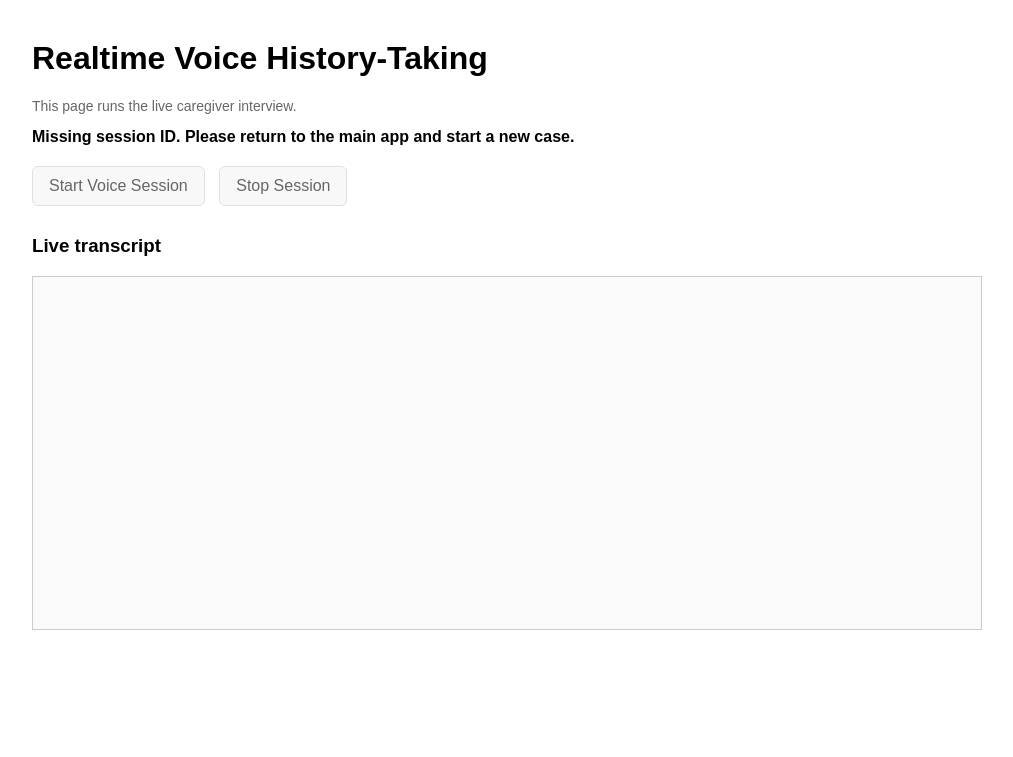
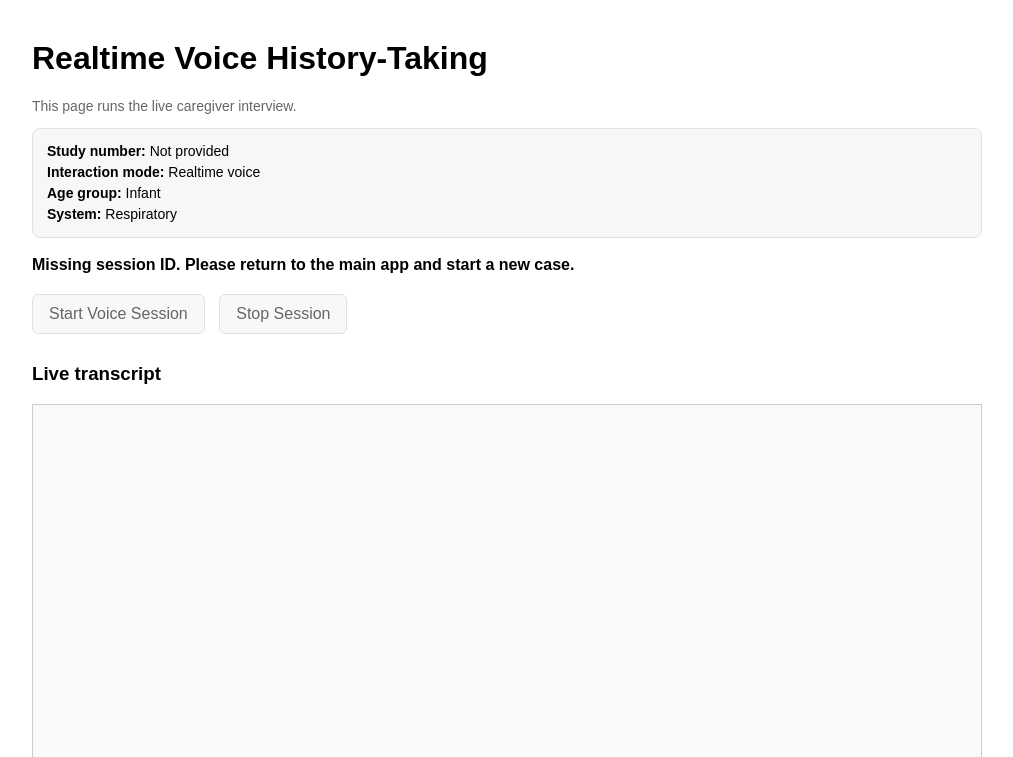
Before and after one commit to 09400760-debug/History-taking-voice, a FastAPI app: page / in a window 1280 px wide. Shown: the top 757 px of the page, without its empty margins (133-1146 px from the left). Run offline with FastAPI, Linux system fonts and the light colour scheme.

Commit message:
Update index.html

```diff
--- a/templates/index.html
+++ b/templates/index.html
@@ -60,11 +60,22 @@
       border: 1px solid #e0b4b4;
       background: #fff6f6;
     }
+    .meta {
+      margin: 14px 0 18px 0;
+      padding: 12px 14px;
+      background: #f7f7f7;
+      border: 1px solid #e2e2e2;
+      border-radius: 8px;
+      font-size: 14px;
+      line-height: 1.5;
+    }
   </style>
 </head>
 <body>
   <h1>Realtime Voice History-Taking</h1>
   <p class="small">This page runs the live caregiver interview.</p>
+
+  <div class="meta" id="sessionMeta"></div>
 
   <div id="status">Preparing session...</div>
 
@@ -98,7 +109,9 @@
     let transcriptSaved = false;
     let stopInProgress = false;
     let autoStarted = false;
-    let finalChoiceAsked = false;
+
+    let sessionStartTime = null;
+    let sessionEndTime = null;
     let pendingAutoFeedback = "0";
 
     const statusEl = document.getElementById("status");
@@ -110,22 +123,23 @@
     const warningSection = document.getElementById("warningSection");
     const returnBtn = document.getElementById("returnBtn");
     const manualReturnBtn = document.getElementById("manualReturnBtn");
+    const sessionMetaEl = document.getElementById("sessionMeta");
 
     const ALLOWED_RETURN_ORIGINS = [
       "https://history-takinggit-eexzk8appdm3vzfej2vtuzn.streamlit.app"
     ];
 
-    const FINAL_FEEDBACK_QUESTION =
-      "Would you like to get your assessment and feedback now?";
+    const PRECEPTOR_INVITE_LINE =
+      "Would you like to move to preceptor mode?";
 
-    const FINAL_STOP_YES =
-      "Thank you. Please click stop session now.";
+    const FINAL_PRECEPTOR_PROMPT_SNIPPET_1 =
+      "based on the history what is your assessment";
 
-    const FINAL_STOP_NO =
-      "Okay. Please click stop session now.";
+    const FINAL_PRECEPTOR_PROMPT_SNIPPET_2 =
+      "what are your differential diagnoses";
 
-    const LEGACY_FINAL_LINE =
-      "Thank you. Please click stop session. You will then be taken back automatically for feedback and scoring.";
+    const FINAL_COMPLETION_LINE =
+      "Thank you. This session is complete. Please click stop session now.";
 
     function getQueryParam(name, fallback = "") {
       const params = new URLSearchParams(window.location.search);
@@ -140,7 +154,40 @@
         .replace(/\s+/g, " ");
     }
 
+    function isoNow() {
+      return new Date().toISOString();
+    }
+
+    function durationSeconds(startIso, endIso) {
+      if (!startIso || !endIso) return null;
+      const start = new Date(startIso).getTime();
+      const end = new Date(endIso).getTime();
+      if (Number.isNaN(start) || Number.isNaN(end)) return null;
+      return Math.max(0, Math.round((end - start) / 1000));
+    }
+
     const SESSION_ID = getQueryParam("session_id", "");
+    const STUDY_NUMBER = getQueryParam("study_number", "");
+    const INTERACTION_MODE = getQueryParam("interaction_mode", "");
+    const AGE_GROUP = getQueryParam("age_group", "Infant");
+    const SYSTEM = getQueryParam("system", "Respiratory");
+    const CAREGIVER_NAME = getQueryParam("caregiver_name", "Lindiwe");
+    const CHILD_NAME = getQueryParam("child_name", "");
+    const PRESENTING_COMPLAINT = getQueryParam("presenting_complaint", "");
+    const CASE_SUMMARY = getQueryParam("case_summary", "");
+    const OPENING_LINE = getQueryParam(
+      "opening_line",
+      `Hello doctor, I'm ${CAREGIVER_NAME}. My child's name is ${CHILD_NAME}.`
+    );
+
+    function renderSessionMeta() {
+      sessionMetaEl.innerHTML = `
+        <strong>Study number:</strong> ${STUDY_NUMBER || "Not provided"}<br>
+        <strong>Interaction mode:</strong> ${INTERACTION_MODE || "Realtime voice"}<br>
+        <strong>Age group:</strong> ${AGE_GROUP || "Not provided"}<br>
+        <strong>System:</strong> ${SYSTEM || "Not provided"}
+      `;
+    }
 
     function buildSafeReturnUrl(autoFeedback = "0") {
       const rawReturnUrl = getQueryParam("return_url", "");
@@ -177,8 +224,6 @@
       }
     }
 
-    setReturnLinks("0");
-
     function appendTranscriptLineToDOM(speaker, text) {
       const line = document.createElement("div");
       line.className = "line";
@@ -204,6 +249,19 @@
       try {
         const payload = {
           session_id: SESSION_ID,
+          study_number: STUDY_NUMBER || null,
+          interaction_mode: INTERACTION_MODE || "Realtime voice",
+          age_group: AGE_GROUP || null,
+          system: SYSTEM || null,
+          caregiver_name: CAREGIVER_NAME || null,
+          child_name: CHILD_NAME || null,
+          presenting_complaint: PRESENTING_COMPLAINT || null,
+          case_summary: CASE_SUMMARY || null,
+          opening_line: OPENING_LINE || null,
+          started_at: sessionStartTime,
+          ended_at: sessionEndTime || isoNow(),
+          duration_seconds: durationSeconds(sessionStartTime, sessionEndTime || isoNow()),
+          session_completed: sessionFinished,
           transcript_lines: transcriptLines,
           transcript_text: transcriptLines.map(x => `${x.speaker}: ${x.text}`).join("\n")
         };
@@ -235,8 +293,9 @@
       transcriptLines = [];
       transcriptSaved = false;
       stopInProgress = false;
-      finalChoiceAsked = false;
       pendingAutoFeedback = "0";
+      sessionStartTime = null;
+      sessionEndTime = null;
 
       transcriptEl.innerHTML = "";
       returnSection.style.display = "none";
@@ -254,20 +313,18 @@
       returnSection.style.display = "none";
     }
 
-    function isFeedbackQuestion(botText) {
-      return normalizeText(botText) === normalizeText(FINAL_FEEDBACK_QUESTION);
+    function isPreceptorInvite(botText) {
+      return normalizeText(botText) === normalizeText(PRECEPTOR_INVITE_LINE);
     }
 
-    function isFinalStopYes(botText) {
-      return normalizeText(botText) === normalizeText(FINAL_STOP_YES);
+    function isPreceptorPrompt(botText) {
+      const norm = normalizeText(botText);
+      return norm.includes(FINAL_PRECEPTOR_PROMPT_SNIPPET_1)
+        && norm.includes(FINAL_PRECEPTOR_PROMPT_SNIPPET_2);
     }
 
-    function isFinalStopNo(botText) {
-      return normalizeText(botText) === normalizeText(FINAL_STOP_NO);
-    }
-
-    function isLegacyFinalLine(botText) {
-      return normalizeText(botText) === normalizeText(LEGACY_FINAL_LINE);
+    function isFinalCompletionLine(botText) {
+      return normalizeText(botText) === normalizeText(FINAL_COMPLETION_LINE);
     }
 
     async function tearDownSession() {
@@ -297,9 +354,10 @@
       stopBtn.disabled = true;
     }
 
-    async function completeAndReturn(autoFeedback = "0") {
+    async function completeAndReturn(autoFeedback = "1") {
       sessionFinished = true;
       pendingAutoFeedback = autoFeedback;
+      sessionEndTime = isoNow();
       setReturnLinks(autoFeedback);
 
       statusEl.textContent = autoFeedback === "1"
@@ -322,19 +380,10 @@
 
       try {
         resetUiForNewSession();
+        sessionStartTime = isoNow();
         statusEl.textContent = "Accessing microphone...";
 
-        const age_group = getQueryParam("age_group", "Infant");
-        const system = getQueryParam("system", "Respiratory");
-        const caregiver_name = getQueryParam("caregiver_name", "Lindiwe");
-        const child_name = getQueryParam("child_name", "");
-        const presenting_complaint = getQueryParam("presenting_complaint", "");
-        const case_summary = getQueryParam("case_summary", "");
-        const opening_line = getQueryParam(
-          "opening_line",
-          `Hello doctor, I'm ${caregiver_name}. My child's name is ${child_name}.`
-        );
-        const normalizedOpeningLine = normalizeText(opening_line);
+        const normalizedOpeningLine = normalizeText(OPENING_LINE);
 
         if (!SESSION_ID) {
           statusEl.textContent = "Missing session ID. Please return to the main app and start a new case.";
@@ -395,36 +444,17 @@
 
               addTranscriptLine("Bot", botText);
 
-              if (normalizedBotText === normalizeText("Would you like to move to preceptor mode?")) {
+              if (isPreceptorInvite(botText)) {
                 statusEl.textContent = "Preceptor handoff offered";
                 return;
               }
 
-              if (
-                normalizedBotText.includes("based on the history what is your assessment") &&
-                normalizedBotText.includes("what are your differential diagnoses")
-              ) {
+              if (isPreceptorPrompt(botText)) {
                 statusEl.textContent = "Preceptor mode";
                 return;
               }
 
-              if (isFeedbackQuestion(botText)) {
-                finalChoiceAsked = true;
-                statusEl.textContent = "Waiting for feedback choice";
-                return;
-              }
-
-              if (isFinalStopYes(botText)) {
-                await completeAndReturn("1");
-                return;
-              }
-
-              if (isFinalStopNo(botText)) {
-                await completeAndReturn("0");
-                return;
-              }
-
-              if (isLegacyFinalLine(botText)) {
+              if (isFinalCompletionLine(botText)) {
                 await completeAndReturn("1");
                 return;
               }
@@ -461,14 +491,16 @@
 
         statusEl.textContent = "Connecting to server...";
         const query = new URLSearchParams({
-          age_group,
-          system,
-          caregiver_name,
-          child_name,
-          presenting_complaint,
-          case_summary,
-          opening_line,
-          session_id: SESSION_ID
+          age_group: AGE_GROUP,
+          system: SYSTEM,
+          caregiver_name: CAREGIVER_NAME,
+          child_name: CHILD_NAME,
+          presenting_complaint: PRESENTING_COMPLAINT,
+          case_summary: CASE_SUMMARY,
+          opening_line: OPENING_LINE,
+          session_id: SESSION_ID,
+          study_number: STUDY_NUMBER,
+          interaction_mode: INTERACTION_MODE
         }).toString();
 
         const sdpResponse = await fetch(`/session?${query}`, {
@@ -506,12 +538,16 @@
       if (stopInProgress) return;
       stopInProgress = true;
 
+      if (!sessionEndTime) {
+        sessionEndTime = isoNow();
+      }
+
       await saveTranscriptToServer();
       await tearDownSession();
 
       if (sessionFinished) {
         statusEl.textContent = "Session complete";
-        const targetUrl = buildSafeReturnUrl(pendingAutoFeedback);
+        const targetUrl = buildSafeReturnUrl(pendingAutoFeedback || "1");
         if (targetUrl) {
           window.location.href = targetUrl;
           return;
@@ -528,6 +564,9 @@
     stopBtn.addEventListener("click", stopSession);
 
     window.addEventListener("load", () => {
+      renderSessionMeta();
+      setReturnLinks("0");
+
       setTimeout(() => {
         startSession();
       }, 700);
```
